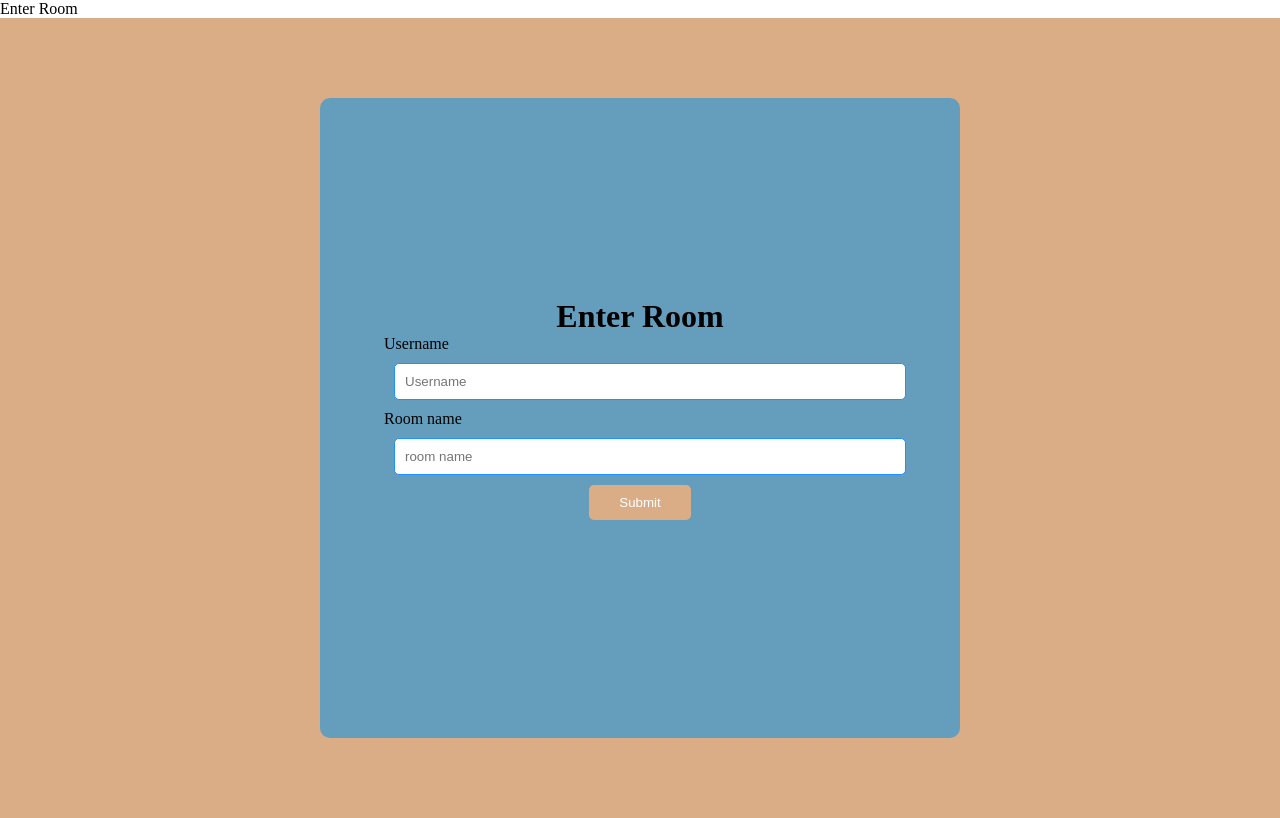
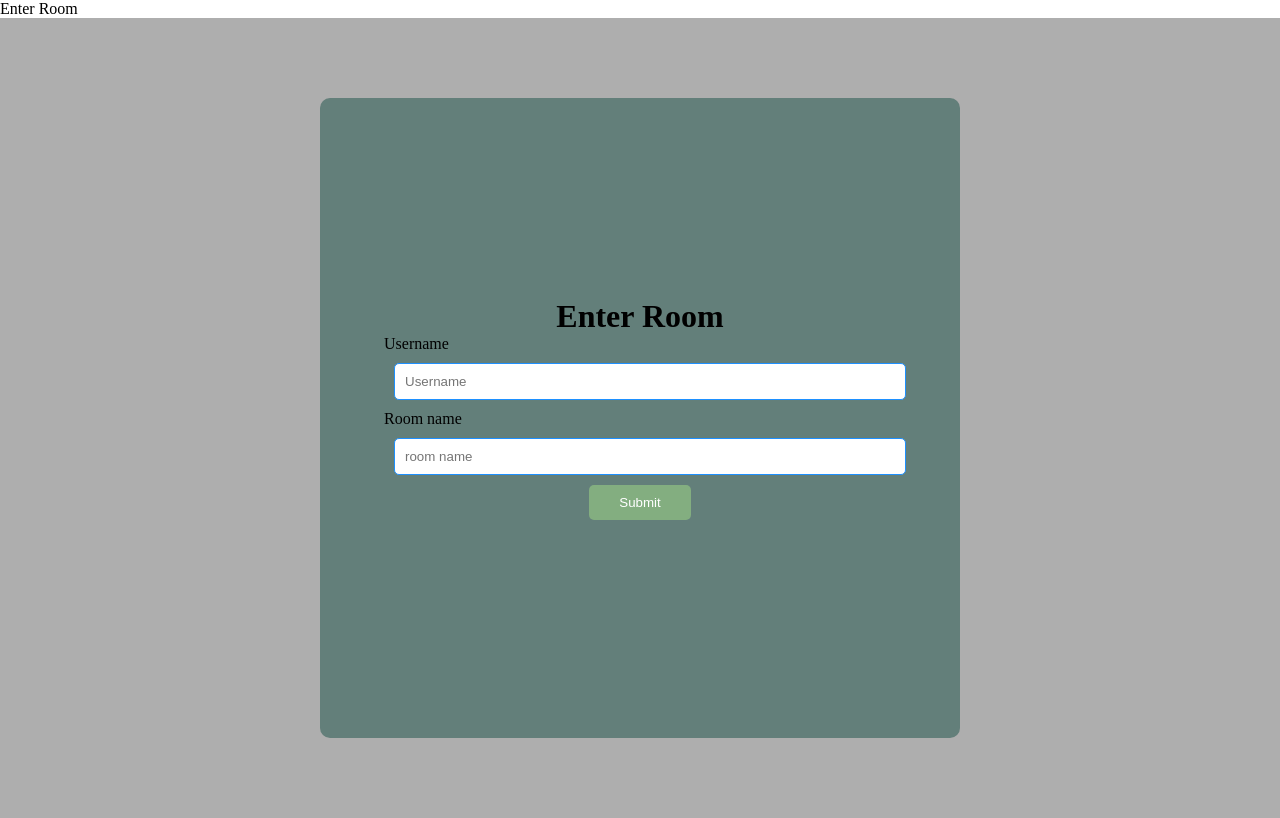
Before and after one commit to Gumballton/django-chat-websockets, a Django app: page / in a window 1280 px wide. Run offline with Django 5.2, Linux system fonts and the light colour scheme.

Commit message:
Edited css

```diff
--- a/chatsite/static/css/index.css
+++ b/chatsite/static/css/index.css
@@ -6,7 +6,7 @@
 }
 
 .parent {
-    background-color: #DAAD86;
+    background-color: #aeaeae;
     height: 100vh;
     display: flex;
     justify-content: center;
@@ -16,7 +16,7 @@
 
 .child {
     display: flex;
-    background-color: #659DBD;
+    background-color: #52746ecf;
     height: 80vh;
     width: 50%;
     border-radius: 10px;
@@ -39,7 +39,7 @@ input {
 }
 
 button {
-    background-color: #DAAD86;
+    background-color: #a1da8683;
     padding: 10px;
     color: white;
     border: none;
```
Also changed, not shown: chatsite/static/css/message.css (+4 -4 lines).
